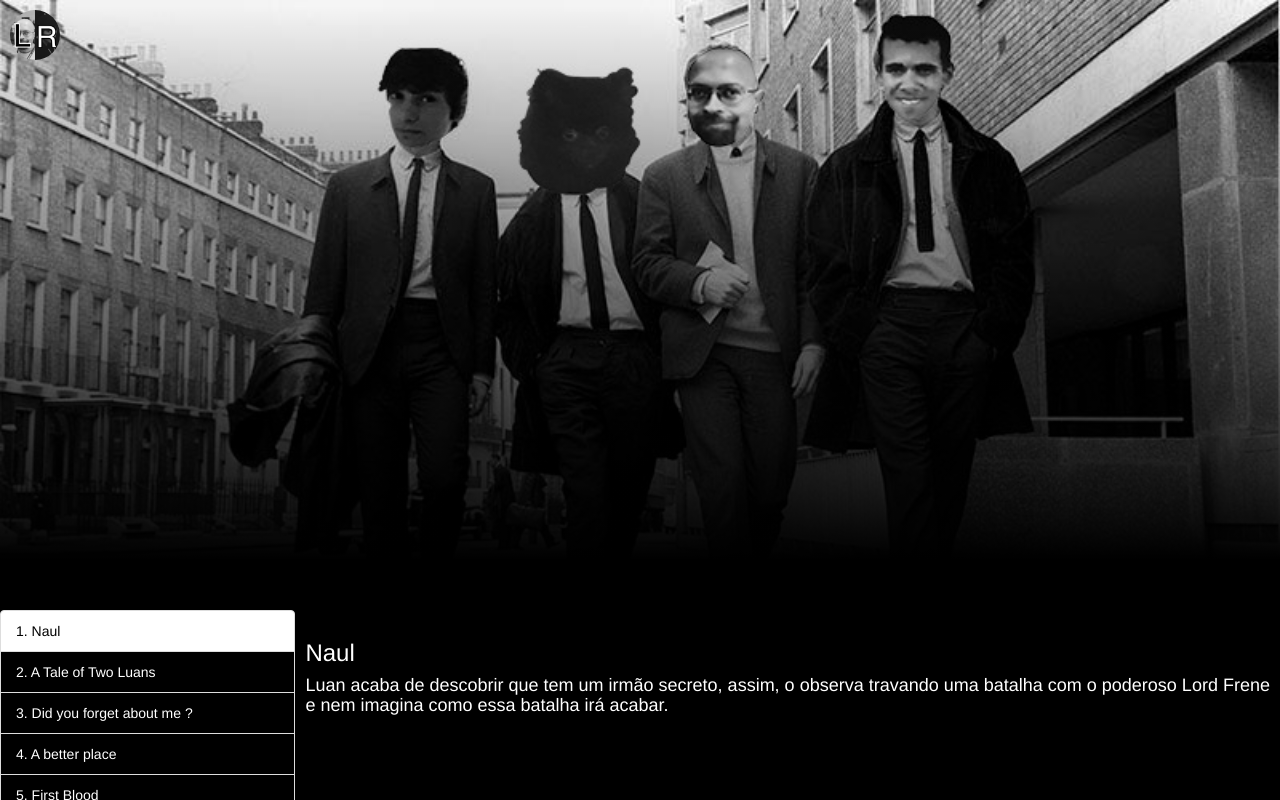
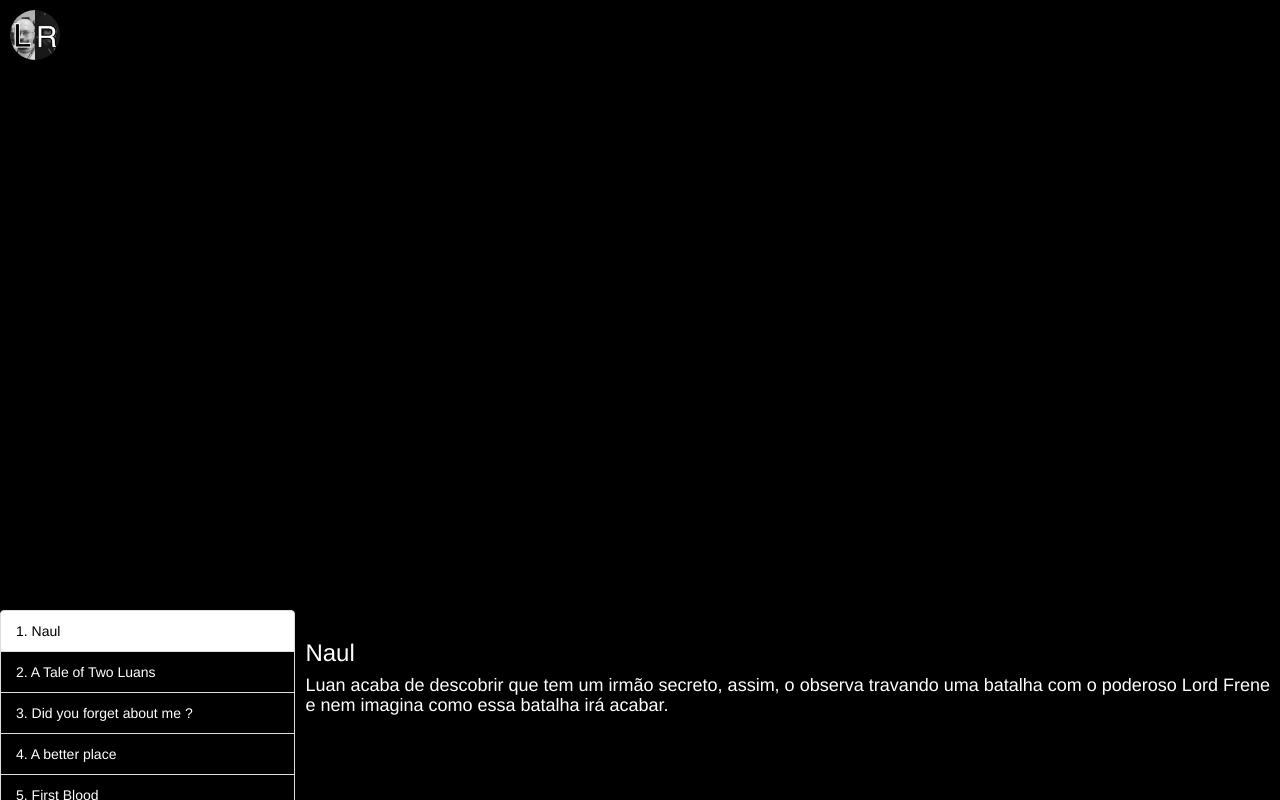
Before and after one commit to davisjr2000/lr-react, a React app: page / in a window 1280 px wide. Shown: the top 800 px of the page. Built offline with nearby package versions, Linux system fonts and the light colour scheme.

Commit message:
Test Landing Image in Production

```diff
--- a/server.js
+++ b/server.js
@@ -5,10 +5,6 @@ var app = express();
 
 app.use(express.static(path.join(__dirname, 'dist')));
 app.set('port', process.env.PORT || 8080);
-app.use(require('webpack-dev-middleware')(compiler, {
-      noInfo: true,
-      publicPath: config.output.path
-    }));
 
 var server = app.listen(app.get('port'), function() {
   console.log('listening on port ', server.address().port);
--- a/src/components/landing.jsx
+++ b/src/components/landing.jsx
@@ -1,8 +1,9 @@
 import React from 'react';
+import landingImg from '../assets/images/lr-gang.jpeg'
 
 const Landing = () => {
   return (
-    <div className="landing" style={{backgroundImage:`linear-gradient(to bottom, rgba(0,0,0,0) 1%, rgba(0,0,0,1)), url('../assets/images/lr-gang.jpeg')`}}>
+    <div className="landing" style={{backgroundImage:`linear-gradient(to bottom, rgba(0,0,0,0) 1%, rgba(0,0,0,1)), url(${{landingImg}})`}}>
       <a href="#">
         <img src="../assets/images/lr-logo.jpeg" className="lr-logo"/>
       </a>
```
